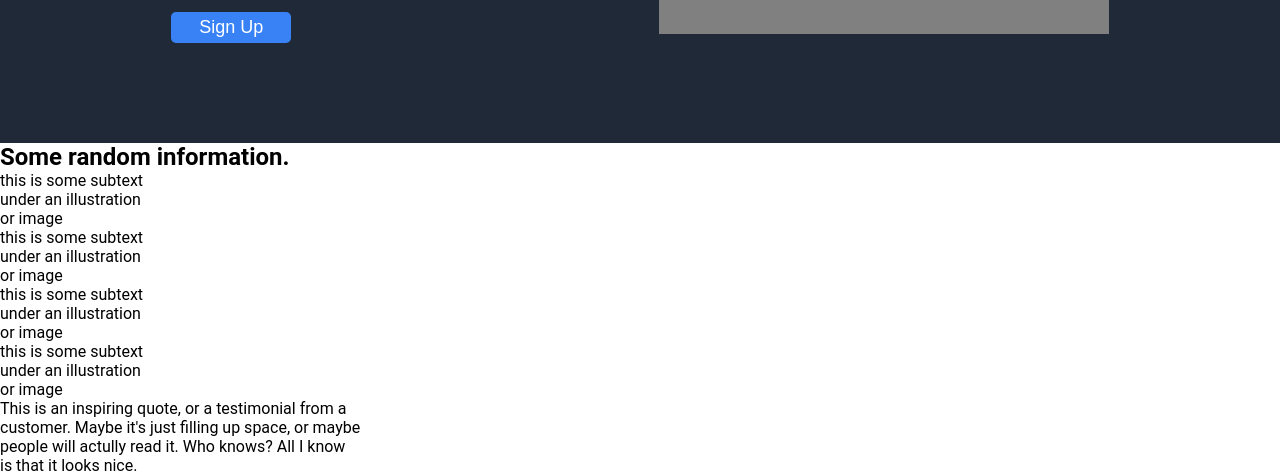
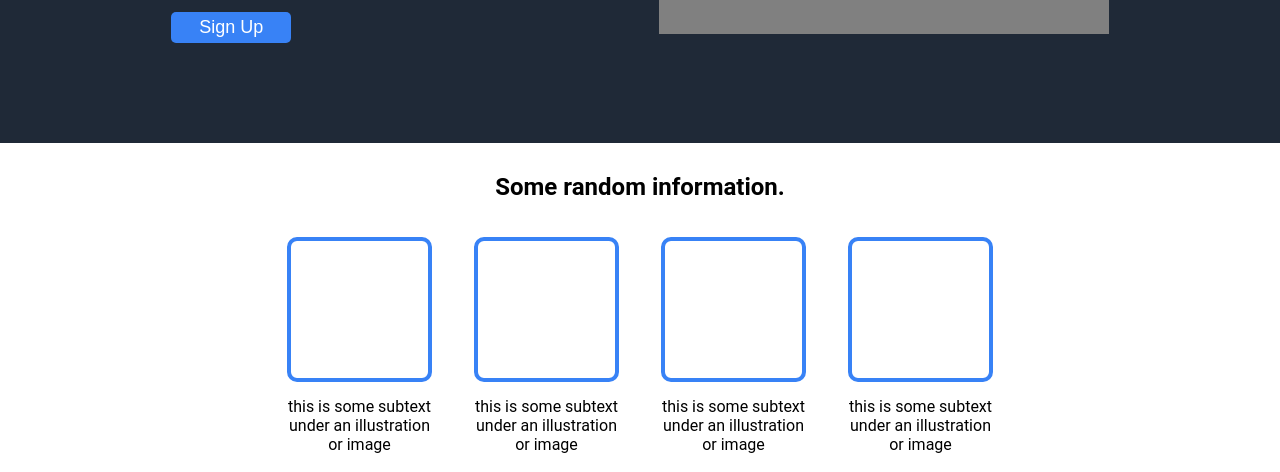
Before and after one commit to OlujimiA/odin-landing-page, a plain HTML site: page index.html in a window 1280 px wide. Shown: the part 328-800 px from the top of the page. Drawn offline with Linux system fonts and the light colour scheme.

Commit message:
Style second section

```diff
--- a/style.css
+++ b/style.css
@@ -79,3 +79,34 @@ header nav a, .hero-text p {
     justify-content: center;
     align-items: center;
 }
+
+.second {
+    display: flex;
+    flex-direction: column;
+    gap: 36px;
+    padding: 30px;
+    justify-content: center;
+    align-items: center;
+}
+
+.card-container {
+    display: flex;
+    gap: 42px;
+    margin-bottom: 20px;
+}
+
+.card {
+    display: flex;
+    flex-direction: column;
+    justify-content: center;
+    align-items: center;
+    gap: 15px;
+    text-align: center;
+}
+
+.card-image {
+    border: 4px solid #3882F6;
+    border-radius: 10px;
+    height: 145px;
+    width: 145px;
+}
```
